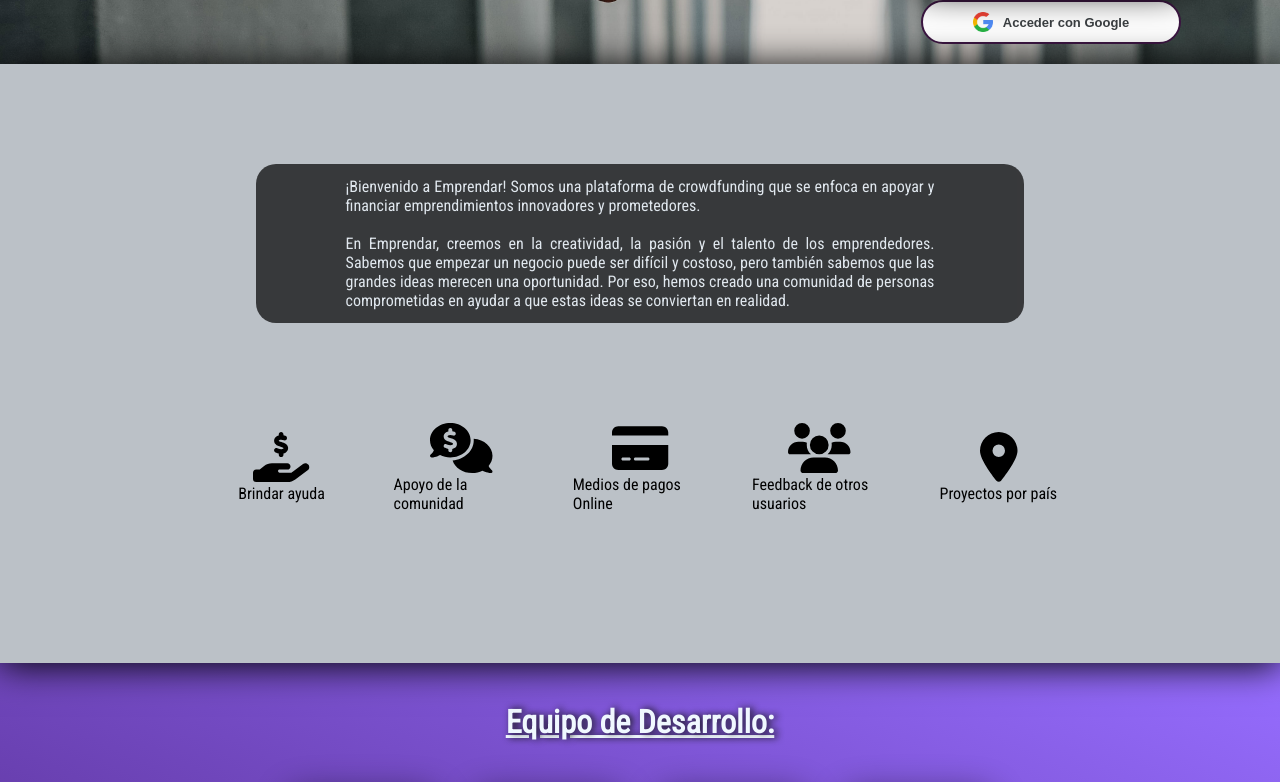
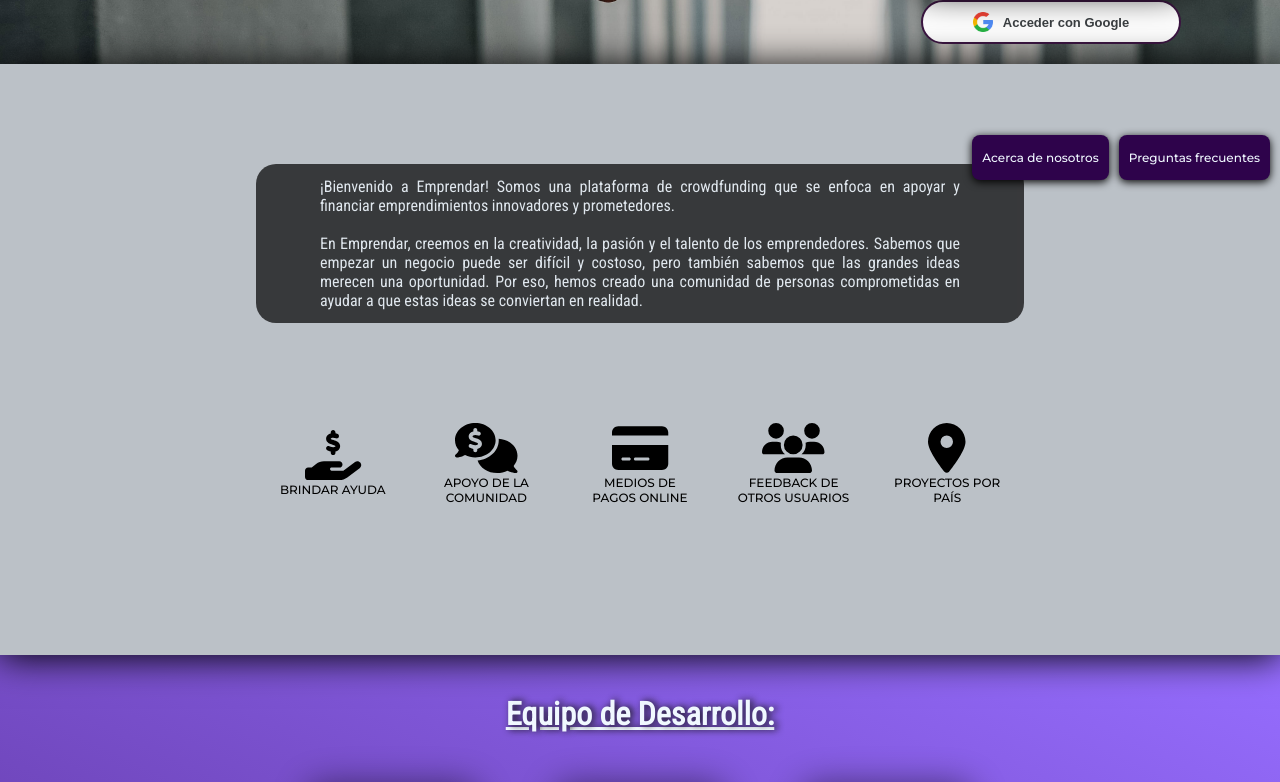
Before and after one commit to MauroMoyano/Emprendar_Front, a Next.js app: page / in a window 1280 px wide. Shown: the part 600-1382 px from the top of the page. Built offline with nearby package versions, Linux system fonts and the light colour scheme; no server answers.

Commit message:
botones en menu + css MasProyectos + retoques QandA y Layout

```diff
--- a/components/QandA.jsx
+++ b/components/QandA.jsx
@@ -12,7 +12,7 @@ export default function QandA (){
                                     <div className={style.accordion__header}>¿Que es Emprendar?</div>
                                     <div className={style.accordion__content}>
                                         <h6>¿Que es Emprendar?</h6>
-                                        <p>Es una pagina de crowdfunding en la que podrás encontrarte con un monton de proyectos a los cuales podrás darles tu apoyo, así tambien como poder publicar tu propio proyecto</p>
+                                        <p>Es una plataforma de crowdfunding en la que podrás encontrarte con un montón de proyectos a los cuales podrás darles tu apoyo, así tambien como poder publicar tu propio proyecto</p>
                                     </div>
                                 </label>
                                 <label className={style.accordion}>
@@ -20,7 +20,7 @@ export default function QandA (){
                                     <div className={style.accordion__header}>¿Como ingreso a la página?</div>
                                     <div className={style.accordion__content}>
                                         <h6>¿Como ingreso a la página?</h6>
-                                        <p>Simplemente debes registrarte e iniciar sesion con el formulario que aparece al principio de la página</p>
+                                        <p>Simplemente debes registrarte e iniciar sesión con el formulario que aparece al principio de la página, tambien puedes loguearte usando tu cuenta de Google</p>
                                     </div>
                                 </label>
                                 <label className={style.accordion}>
@@ -28,14 +28,14 @@ export default function QandA (){
                                     <div className={style.accordion__header}>¿que medio de pago se pueden usar?</div>
                                     <div className={style.accordion__content}>
                                         <h6>¿que medio de pago se pueden usar?</h6>
-                                        <p>Podras usar Mercado Pago o PayPal</p>
+                                        <p>Dentro de la página tendrás acceso a medios de pagos con tarjeta de crédito y debito, a través de la plataforma Stripe</p>
                                     </div>
                                 </label>
                                 <label className={style.accordion}>
                                     <input type='checkbox' name='checkbox-accordion' />
-                                    <div className={style.accordion__header}>¿A que tipo de publico apunta?</div>
+                                    <div className={style.accordion__header}>¿A que tipo de público apunta?</div>
                                     <div className={style.accordion__content}>
-                                        <h6>¿A que tipo de publico apunta?</h6>
+                                        <h6>¿A que tipo de público apunta?</h6>
                                         <p>Esta pensada para personas de Latino América entre 18 y 65 años de edad</p>
                                     </div>
                                 </label>
@@ -44,7 +44,7 @@ export default function QandA (){
                                     <div className={style.accordion__header}>¿Hay algun requisito para poder publicar mi proyecto?</div>
                                     <div className={style.accordion__content}>
                                         <h6>¿Hay algun requisito para poder publicar mi proyecto?</h6>
-                                        <p>Una vez registrado, podras acceder al formulario de creacion, en el cual debes detallar muy bien tu proyecto, tus objetivos y luego pasara por una etapa de aprobacion por la administración de la página</p>
+                                        <p>Una vez registrado, podras acceder al formulario de creación, en el cual debes detallar muy bien tu proyecto, tus objetivos y luego pasara por una etapa de aprobacion por la administración de la página</p>
                                     </div>
                                 </label>
                             </div>
--- a/components/styles/Layout.module.css
+++ b/components/styles/Layout.module.css
@@ -1,5 +1,9 @@
 @import url('https://fonts.googleapis.com/css2?family=Roboto+Condensed&family=Work+Sans:ital,wght@1,300&display=swap');
+@import url('https://fonts.googleapis.com/css2?family=Montserrat:wght@500&display=swap');
+
 /*
+font-family: 'Montserrat', sans-serif;
+
 font-family: 'Roboto Condensed', sans-serif;
 font-family: 'Work Sans', sans-serif;
 */
@@ -54,7 +58,7 @@ font-family: 'Work Sans', sans-serif;
     height: fit-content;
     min-height: 140px;
     box-shadow: 0px 2px 35px black;
-    justify-content: center;
+    justify-content: space-between;
     align-items: center;
     position: relative;
     padding-top: 20px;
@@ -118,7 +122,9 @@ font-family: 'Work Sans', sans-serif;
 }
 
 .textContainer h3{
-    font-family: 'Roboto Condensed', sans-serif;
+    font-family: 'Montserrat', sans-serif;
+    text-transform: uppercase;
+    font-size: 15px;
 }
 
 
@@ -154,7 +160,9 @@ font-family: 'Work Sans', sans-serif;
     border: none;
     border-radius: 9px;
     background-color: #2E034B;
-    font-family: 'Roboto Condensed', sans-serif;
+    font-family: 'Montserrat', sans-serif;
+    text-transform: uppercase;
+    font-size: 12px;
     justify-content: center;
     align-items: center;
     color: aliceblue;
@@ -181,17 +189,18 @@ font-family: 'Work Sans', sans-serif;
 /* ----- CSS del Logo ----- */
 .logoContainer{
     display: flex;
-    min-width: 50%;
+    min-width: fit-content;
     justify-content: center;
+    padding-left: 20px;
 }
 
 .logo{
-    width: 400px;
+    width: fit-content;
     height: 100px;
     align-items: center;
 }
 
-/* ----- SearchBar ----- */
+/* ----- SearchBar -----
 .containForm{
     padding-right: 40px;
 
@@ -238,7 +247,7 @@ font-family: 'Work Sans', sans-serif;
 .theIconSearch{
     font-size: 20px;
     color: aliceblue;
-}
+} */
 
 
 /* ------- Footer ------- */
--- a/components/styles/Paginated.module.css
+++ b/components/styles/Paginated.module.css
@@ -1,3 +1,7 @@
+@import url('https://fonts.googleapis.com/css2?family=Montserrat:wght@500&display=swap');
+/* font-family: 'Montserrat', sans-serif; */
+
+
 .container{
     display: flex;
     flex-direction: column;
@@ -43,6 +47,40 @@
     justify-content: space-around;
 }
 
+.theIcon{
+    font-size: 18px;
+    color: aliceblue;
+    padding-right: 8px;
+}
+
+
+.buttonContainer{
+    display: flex;
+    justify-content: center;
+    align-items: center;
+    width: 100%;
+    height: 100px;
+}
+.buttonContainer button{
+    display: flex;
+    align-items: center;
+    justify-content: center;
+    border: none;
+    background-color: #2e034b;
+    padding: 10px 15px;
+    font-size: 12px;
+    font-family: 'Montserrat', sans-serif;
+    border-radius: 8px;
+    cursor: pointer;
+    color: aliceblue;
+    height: fit-content;
+    text-transform: uppercase;
+}
+
+.buttonContainer button:hover{
+    background-color: #09c7ae;
+}
+
 /* .cards > div {
     border: .2rem solid black;
     background: grey;
--- a/components/styles/aboutUsLanding.module.css
+++ b/components/styles/aboutUsLanding.module.css
@@ -40,6 +40,7 @@
 }
 
 .cardAbout p{
+    text-align:center;
     color: aliceblue;
     font-size: 12px;
 }
@@ -48,16 +49,17 @@
     display: flex;
     flex-direction: column;
     border-radius: 15px;
-    width: 150px;
+    width: 170px;
     /* background-color: black; */
     backdrop-filter: blur(5px);
-    height: 200px;
+    height: 220px;
     align-items: center;
     justify-content: center;
     opacity: 50%;
     box-shadow: 0px 2px 35px black;
     transition: 0.4s;
     margin-bottom: 30px;
+    padding: 5px 5px;
 }
 
 .card:hover{
--- a/src/pages/index.jsx
+++ b/src/pages/index.jsx
@@ -9,6 +9,7 @@ import { authedUser } from "redux/actions";
 import { useRouter } from "next/router";
 import QandA from "components/QandA";
 import AboutUsLanding from "components/aboutUsLanding";
+import Link from "next/link";
 //imports de iconos
 import { FontAwesomeIcon } from "@fortawesome/react-fontawesome";
 import { faCommentsDollar } from "@fortawesome/free-solid-svg-icons";
@@ -85,13 +86,17 @@ export default function Landing(){
                                 </div>
 
                     </div>
-                    <div className={style.aboutUs}>
+                    <div id="about" className={style.aboutUs}>
                         <AboutUsLanding />
                     </div>
-                    <div className={style.QandABox}>
+                    <div id="questions" className={style.QandABox}>
                         <QandA />
                     </div>
                     <div className={style.copyR}>
+                        <div className={style.helperButtons}>
+                            <Link href="#about"><button className={style.buttonLevitation}>Acerca de nosotros</button></Link>
+                            <Link href="#questions"><button className={style.buttonLevitation}>Preguntas frecuentes</button></Link>
+                        </div>
                         <p>Copyright Emprendar 2023 &copy;</p>
                     </div>
             </div>
--- a/src/pages/styles/landingExtra.module.css
+++ b/src/pages/styles/landingExtra.module.css
@@ -1,5 +1,8 @@
 @import url('https://fonts.googleapis.com/css2?family=Roboto+Condensed&display=swap');
 /* font-family: 'Roboto Condensed', sans-serif; */
+
+@import url('https://fonts.googleapis.com/css2?family=Montserrat:wght@500&display=swap');
+/* font-family: 'Montserrat', sans-serif; */
 
 
 /* navBar */
@@ -76,8 +79,8 @@
     color: aliceblue;
     font-size: 1rem;
     padding: 1%;
-    padding-left: 7%;
-    padding-right: 7%;
+    padding-left: 5%;
+    padding-right: 5%;
     border-radius: 20px;
 
 }
@@ -86,7 +89,7 @@
     display: flex;
     flex-direction: row;
     flex-wrap: wrap;
-    width: 70%;
+    width: 60%;
     margin-top: 100px;
     align-items: center;
     justify-content: space-around;
@@ -99,8 +102,10 @@
     align-items: center;
     justify-content: center;
     transition: 0.6s;
-    font-family: 'Roboto Condensed', sans-serif;
-
+    font-family: 'Montserrat', sans-serif;
+    font-size: 12px;
+    text-transform: uppercase;
+    text-align: center;
 }
 
 .boxOne:hover{
@@ -138,6 +143,37 @@
     padding-bottom: 15px;
 }
 
+/* ---- Botones flotantes ---- */
+.helperButtons{
+    display: flex;
+    flex-direction: row;
+    width: fit-content;
+    position: fixed;
+    right: 10px;
+    bottom: 20px;
+    gap: 10px;
+    z-index: 100;
+}
+
+.buttonLevitation{
+    border: none;
+    padding: 15px 10px;
+    border-radius: 8px;
+    cursor: pointer;
+    background-color: #2e034b;
+    color: aliceblue;
+    font-size: 12px;
+    font-family: 'Montserrat', sans-serif;
+    box-shadow: 0px 2px 8px black;
+}
+
+.buttonLevitation:hover{
+    background-color: #09c7ae;
+    box-shadow: 0px 2px 8px #7eddd0;
+    text-shadow: 0px 2px 8px black;
+}
+
+
 @media (max-width: 600px){
     .logo{
         width: 80%;
```
Also changed, not shown: components/Layout.jsx (+4 -11 lines), components/Paginated.jsx (+7 -1 lines).
